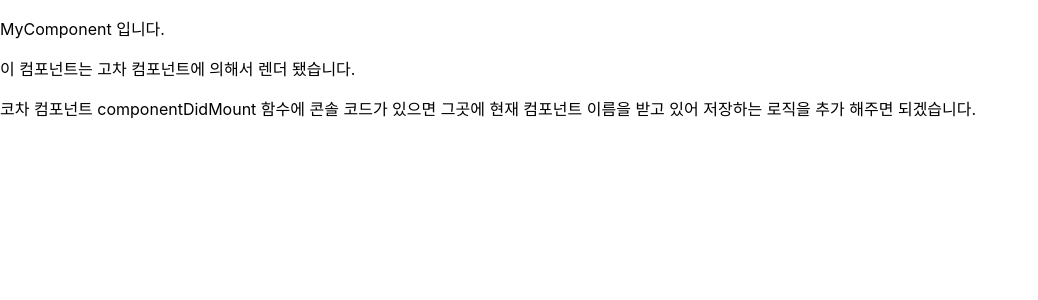
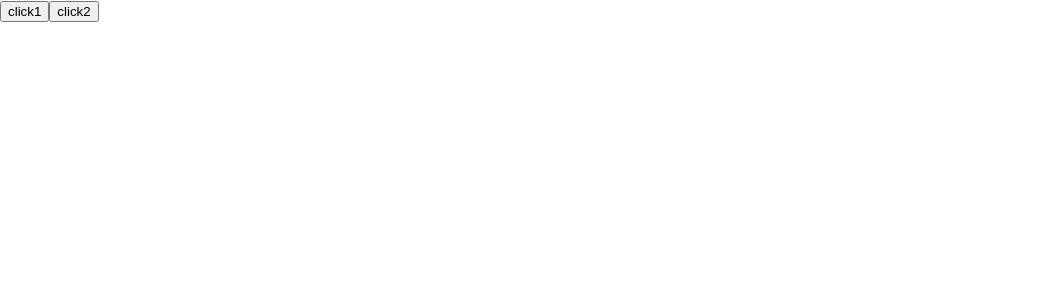
Before and after one commit to happyjy/learning-react, a React (Create React App) app: page / in a window 1280 px wide. Shown: the top 300 px of the page, without its empty margins (0-1038 px from the left). Built offline with nearby package versions, Linux system fonts and the light colour scheme.

Commit message:
4.4.1 생탯값을 불변 객체로 관리하기 완료

```diff
--- a/src/component/performance/04-48.js
+++ /dev/null
@@ -1,33 +0,0 @@
-import React, { Component } from "react";
-/*
-  코드 4-31 마운트 시 서버로 이벤트를 보내는 고차 컴포넌트
-  * 코드 4-41에서 렌더 속성값을 이용한 코드가 있다. 비교해보자
-  * withMountEvent는 함수는 고차 컴포넌트
-  * 고차 컴포넌트는 클래스 컴포넌트로 이루어져 componentDidMount 함수에 MyComponent가 render됐을때
-    서버에 저장하는 로직을 넣어주면 어떤 화면, 컴포넌트가 많이 노출됐는지 알 수 있다.
-*/
-function withMountEvent(InputComponent, componentName) {
-  return class OutputComponent extends Component {
-    componentDidMount() {
-      console.log("### 컴포넌트 이름 저장한는 함수 호출:", componentName);
-    }
-    render() {
-      return <InputComponent {...this.props} />;
-    }
-  };
-}
-
-function MyComponent() {
-  return (
-    <div>
-      <p>MyComponent 입니다.</p>
-      <p>이 컴포넌트는 고차 컴포넌트에 의해서 렌더 됐습니다.</p>
-      <p>
-        코차 컴포넌트 componentDidMount 함수에 콘솔 코드가 있으면 그곳에 현재
-        컴포넌트 이름을 받고 있어 저장하는 로직을 추가 해주면 되겠습니다.
-      </p>
-    </div>
-  );
-}
-
-export default withMountEvent(MyComponent, "MyComponent");
--- /dev/null
+++ b/src/component/performance/04-51.js
@@ -0,0 +1,70 @@
+import React, { Component } from "react";
+/*
+  코드 4-51 특정 상탯값의 변경 전과 변경 후
+
+*/
+function withMountEvent(InputComponent, componentName) {
+  return class OutputComponent extends Component {
+    componentDidMount() {
+      console.log("### 컴포넌트 이름 저장한는 함수 호출:", componentName);
+    }
+    render() {
+      return <InputComponent {...this.props} />;
+    }
+  };
+}
+
+class MyComponent extends React.Component {
+  constructor(props) {
+    super(props);
+
+    this.state = {
+      todos: [
+        { title: "eat kimchi", priority: "low" },
+        { title: "gotoSleep", priority: "high" },
+      ],
+    };
+
+    this.onClick1 = () => {
+      const { todos } = this.state;
+      todos[0].priority = "hhh";
+      this.setState({ todos });
+    };
+
+    //코드 4-49 상탯값을 불변객체로 관리하는 코드
+    // ...todos 자체가 this.state.todos 값의 memory reference를 끊어 버린다.(shallow copy)
+    this.onClick2 = () => {
+      const { todos } = this.state;
+      const newTodos = todos.map((v) => {
+        v.priority = "iii";
+      });
+      this.setState({ todos: newTodos });
+    };
+  }
+
+  render() {
+    return (
+      <div>
+        <button onClick={this.onClick1}>click1</button>
+        <button onClick={this.onClick2}>click2</button>
+      </div>
+    );
+  }
+  shouldComponentUpdate(nextProps, nextState) {
+    console.log(nextProps.todos === nextState.todos);
+    //코드 4-49 상탯값을 불변객체로 관리하는 코드
+    console.log(nextProps.todos, nextState.todos);
+    console.log("------------------------");
+    return true;
+  }
+  componentDidUpdate(prevProps, prevState, snapshot) {
+    console.log("Component Did Update");
+    console.log({ prevProps, prevState, snapshot });
+    console.log(prevState.todos === this.state.todos); //<= 확인해보자
+    // 코드 4-49 실행결과: prevState.todos === this.state.todos
+    // 코드 4-50 실행결과: prevState.todos !== this.state.todos
+    console.log("------------------------");
+  }
+}
+
+export default withMountEvent(MyComponent, "MyComponent");
```
Also changed, not shown: src/AppManageComponent.js (+18 -18 lines), src/AppPerformance.js (+6 -8 lines), src/component/lifeCycle/LifecycleForBeginer.js (+27 -21 lines), src/component/performance/04-48-50.js (added, +88 -0 lines).
